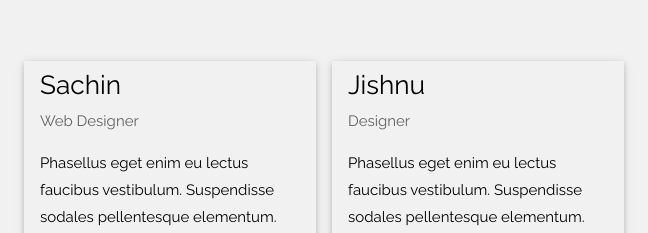
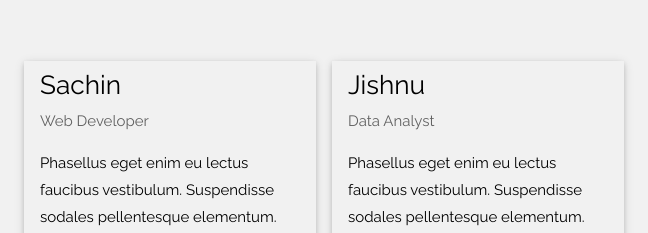
Before and after one commit to jeromejad/heart-disease, a plain HTML site: page templates/welcome.html in a window 1280 px wide. Shown: the part 1373-1606 px from the top of the page, 8-656 px from the left. Drawn offline with nearby package versions, Linux system fonts and the light colour scheme; files that its build step writes are made by us from their sources; files whose address does not match are found by name.

Commit message:
Update welcome.html

```diff
--- a/templates/welcome.html
+++ b/templates/welcome.html
@@ -114,7 +114,7 @@
         <!-- <img src="static/team3.jpg" alt="Sachin" style="width:100%"> -->
         <div class="w3-container pt-2">
           <h3>Sachin</h3>
-          <p class="w3-opacity">Web Designer</p>
+          <p class="w3-opacity">Web Developer</p>
           <p>Phasellus eget enim eu lectus faucibus vestibulum. Suspendisse sodales pellentesque elementum.</p>
           <a href="mailto:sachin@gmail.com"><p><button  class="w3-button  w3-block"><i class="fa fa-envelope"></i> Contact </button></p></a>
         </div>
@@ -125,7 +125,7 @@
         <!-- <img src="static/team4.jpg" alt="Sachin" style="width:100%"> -->
         <div class="w3-container pt-2">
           <h3>Jishnu</h3>
-          <p class="w3-opacity">Designer</p>
+          <p class="w3-opacity">Data Analyst</p>
           <p>Phasellus eget enim eu lectus faucibus vestibulum. Suspendisse sodales pellentesque elementum.</p>
            <a href="mailto:sachin@gmail.com"><p><button  class="w3-button  w3-block"><i class="fa fa-envelope"></i> Contact </button></p></a>
         </div>
```
